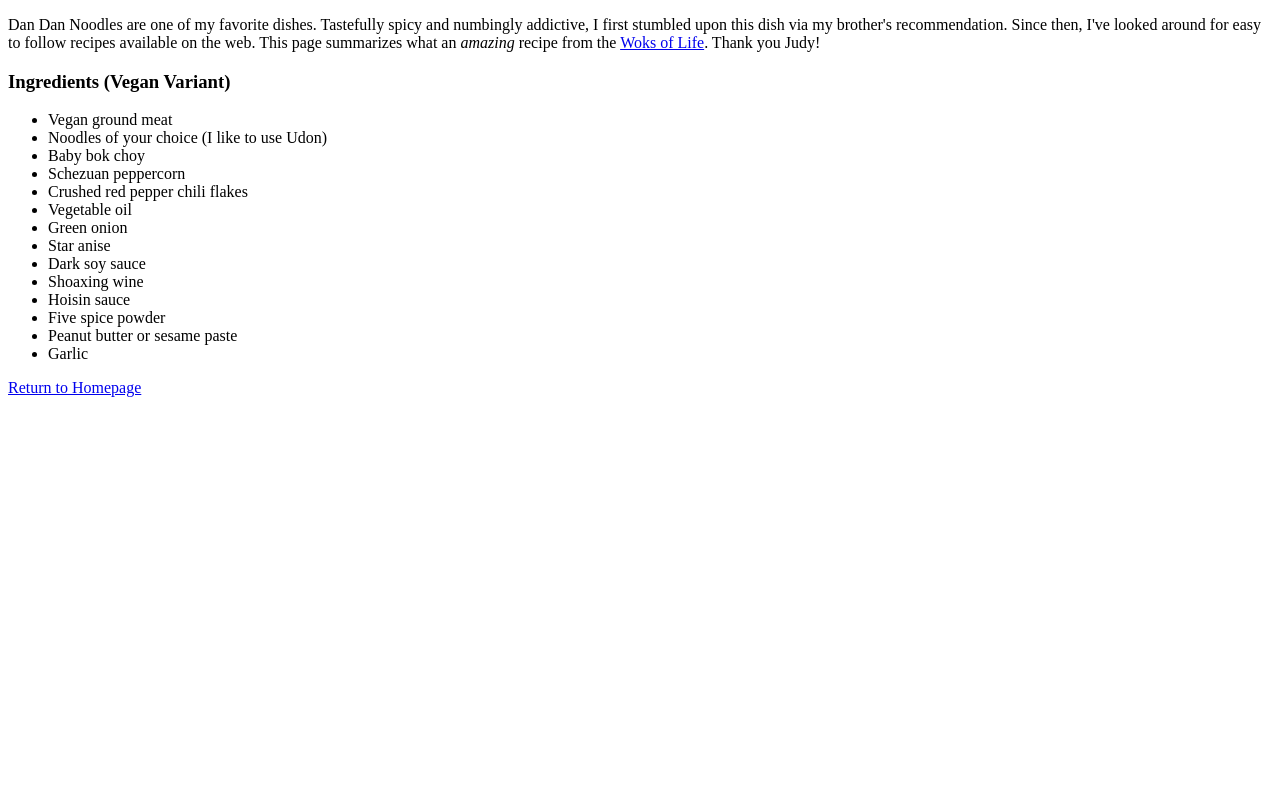
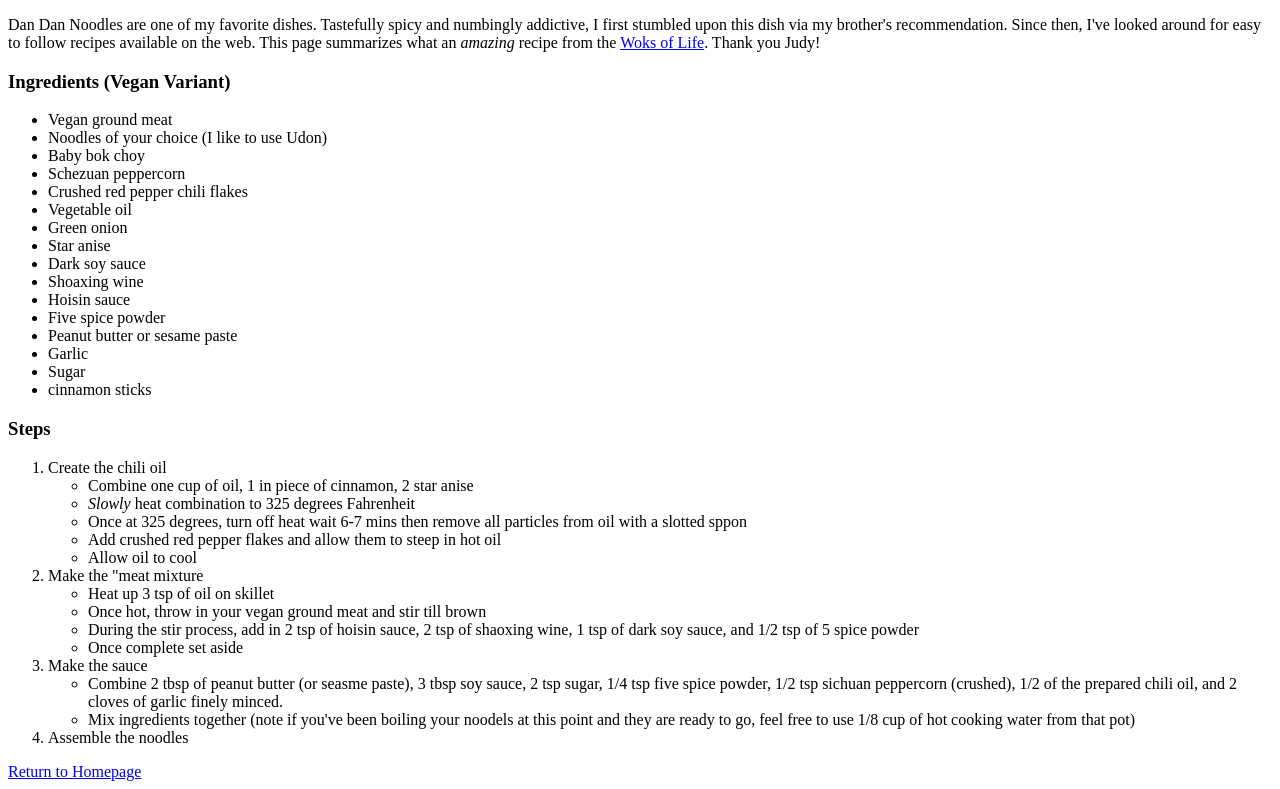
Before and after one commit to mellownin/odin-recipes, a plain HTML site: page recipes/ddnoodles.html in a window 1280 px wide. Shown: the part 409-1198 px from the top of the page. Before the commit the page ends 814 px from the top, so only its background shows below. Drawn offline with Linux system fonts and the light colour scheme.

Commit message:
Add recipe steps

```diff
--- a/recipes/ddnoodles.html
+++ b/recipes/ddnoodles.html
@@ -34,7 +34,42 @@
             <li>Five spice powder</li>
             <li>Peanut butter or sesame paste</li>
             <li>Garlic</li>
+            <li>Sugar</li>
+            <li>cinnamon sticks</li>
         </ul>
+
+        <h3>Steps</h3>
+        <ol>
+            <li>Create the chili oil
+                <ul>
+                    <li>Combine one cup of oil, 1 in piece of cinnamon, 2 star anise</li>
+                    <li><em>Slowly</em> heat combination to 325 degrees Fahrenheit</li>
+                    <li>Once at 325 degrees, turn off heat wait 6-7 mins then remove all particles from oil with a slotted sppon</li>
+                    <li>Add crushed red pepper flakes and allow them to steep in hot oil</li>
+                    <li>Allow oil to cool</li>
+                </ul>
+            </li>
+            <li>Make the "meat mixture
+                <ul>
+                    <li>Heat up 3 tsp of oil on skillet</li>
+                    <li>Once hot, throw in your vegan ground meat and stir till brown</li>
+                    <li>During the stir process, add in 2 tsp of hoisin sauce, 2 tsp of shaoxing wine, 1 tsp of dark soy sauce, and 1/2 tsp of 5 spice powder</li>
+                    <li>Once complete set aside</li>
+                </ul>
+            </li>
+            <li>Make the sauce</li>
+                <ul>
+                    <li>Combine 2 tbsp of peanut butter (or seasme paste),
+                        3 tbsp soy sauce, 2 tsp sugar, 1/4 tsp five spice powder,
+                        1/2 tsp sichuan peppercorn (crushed),
+                        1/2 of the prepared chili oil, and 2 cloves of garlic finely
+                        minced.
+                    </li>
+                    <li>Mix ingredients together (note if you've been boiling your noodels at this point and they are ready to go, feel free to use 1/8
+                        cup of hot cooking water from that pot)</li>
+                </ul>
+            <li>Assemble the noodles</li>
+        </ol>
 
         <a href="../index.html">Return to Homepage</a>
     </body>
```
